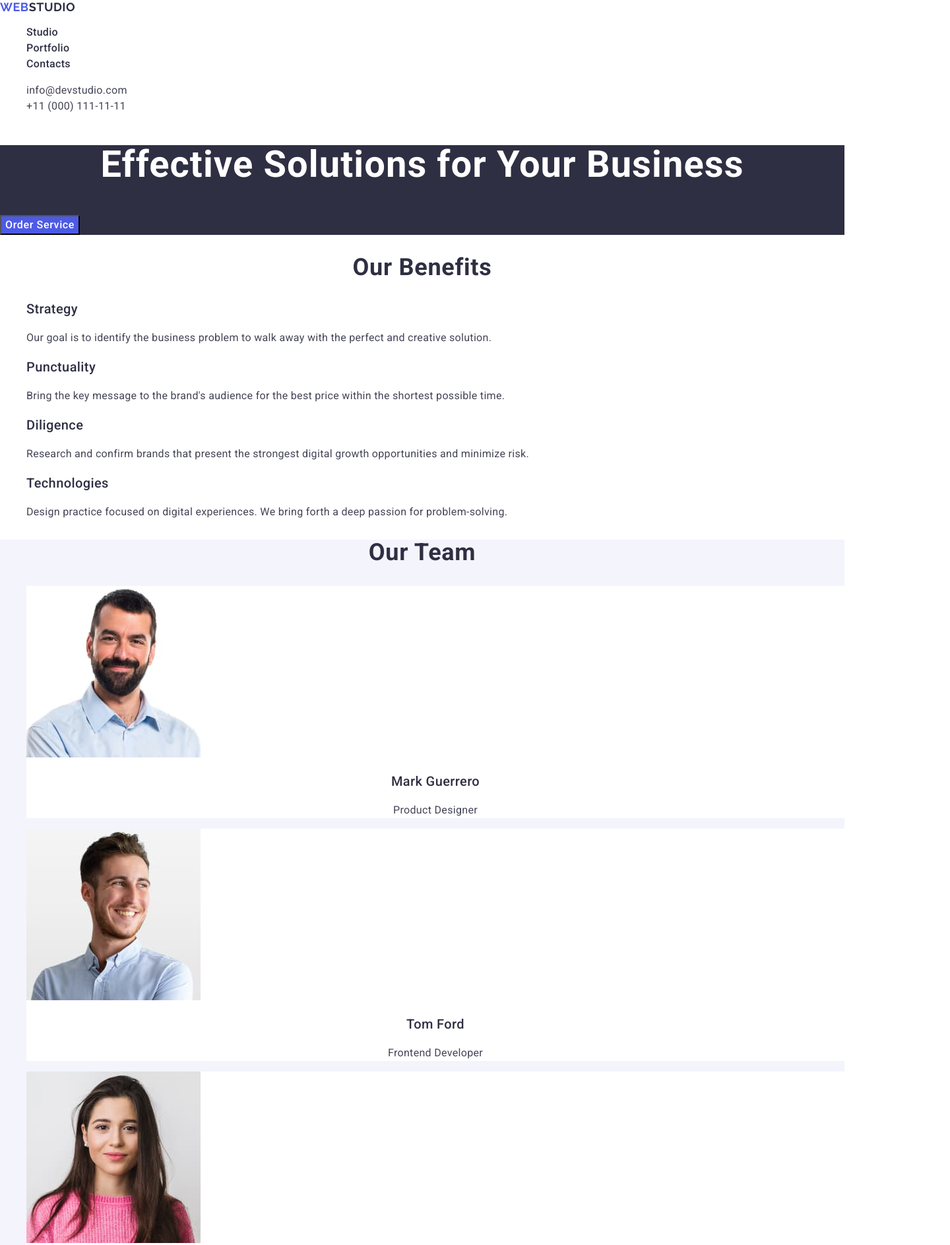
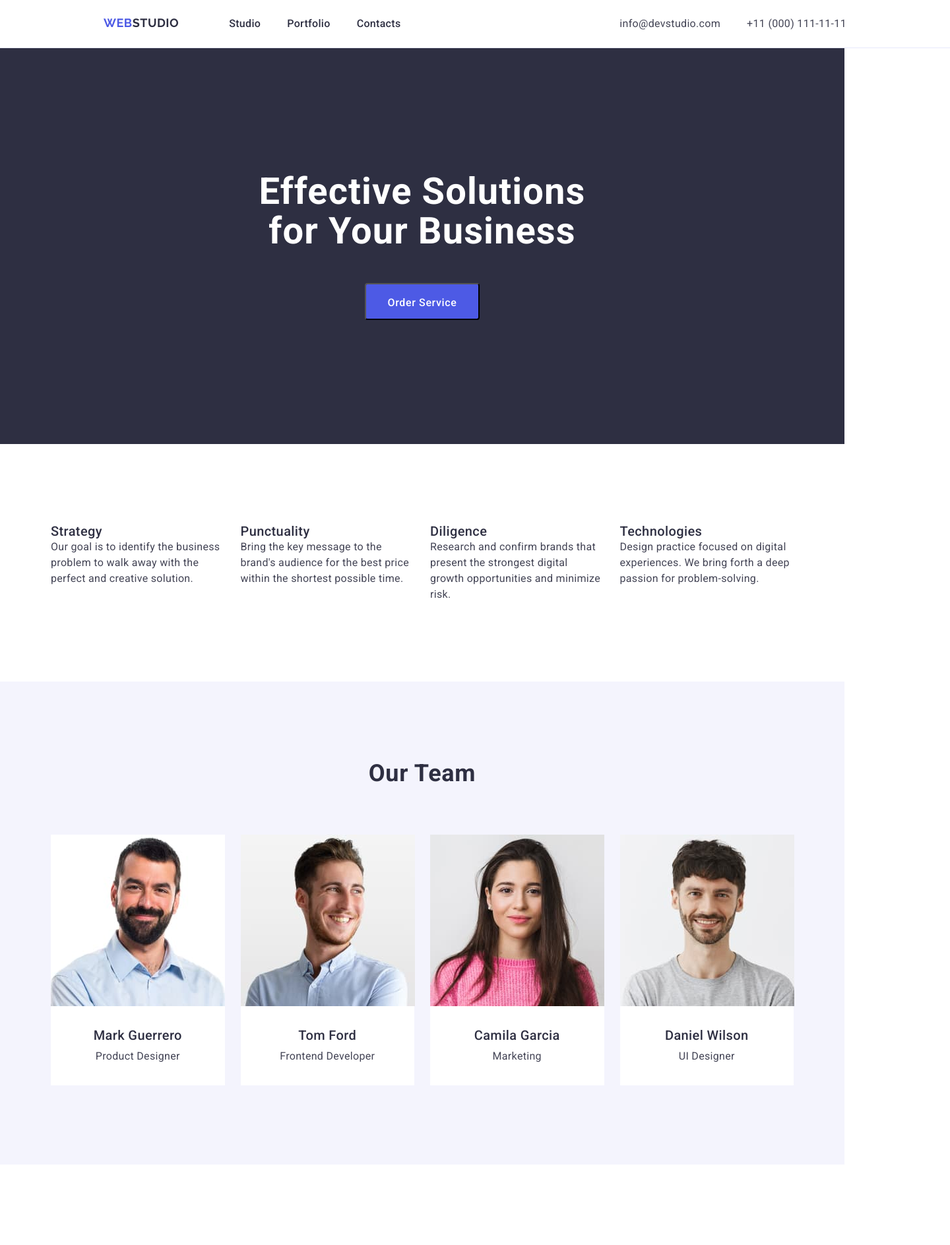
Before and after one commit to ivantrokhymchuk/goit-markup-hw-03, a plain HTML site: page index.html in a window 1280 px wide. Shown: the top 1887 px of the page at 66% size, 1440 px wide, since content can reach past the window. Drawn offline with nearby package versions, Linux system fonts and the light colour scheme.

Commit message:
add styles

```diff
--- a/css/styles.css
+++ b/css/styles.css
@@ -8,10 +8,10 @@ body {
 
 a {
   text-decoration: none;
+  color: inherit;
 }
 
-ul,
-li {
+ul {
   list-style-type: none;
 }
 
@@ -19,7 +19,71 @@ button {
   cursor: pointer;
 }
 
+h1,
+h2,
+h3,
+h4,
+h5,
+h6,
+p {
+  margin-top: 0;
+  margin-bottom: 0;
+}
+
+ul,
+ol {
+  margin-top: 0;
+  margin-bottom: 0;
+  padding-left: 0;
+  list-style-type: none;
+}
+
+img {
+  display: block;
+}
+
+.section {
+  padding-top: 120px;
+  padding-bottom: 120px;
+}
+
 /* ====== HEADER STYLES ====== */
+
+.container {
+  max-width: 1158px;
+  padding-left: 16px;
+  padding-right: 16px;
+  margin-left: auto;
+  margin-right: auto;
+}
+
+.header-nav {
+  display: flex;
+  justify-content: space-between;
+}
+
+.menu {
+  display: flex;
+  margin-left: auto;
+  column-gap: 40px;
+}
+
+.contacts-menu {
+  display: flex;
+  column-gap: 40px;
+}
+
+.page-header {
+  border-bottom: 1px solid #e7e9fc;
+  width: 1440px;
+  margin-right: auto;
+  margin-left: auto;
+}
+
+.page-header-container {
+  display: flex;
+  justify-content: space-between;
+}
 
 .logo-header {
   font-family: "Raleway", sans-serif;
@@ -29,6 +93,7 @@ button {
   line-height: 1.17;
   letter-spacing: 0.03em;
   text-transform: uppercase;
+  margin-right: 76px;
 }
 
 .logo-dark {
@@ -41,6 +106,14 @@ button {
   line-height: 1.5;
   letter-spacing: 0.02em;
   color: #2e2f42;
+}
+
+.logo-header,
+.menu-item,
+.contacts-item,
+.contacts-info {
+  padding-top: 24px;
+  padding-bottom: 24px;
 }
 
 .menu-link:hover,
@@ -65,6 +138,11 @@ button {
 
 .page-hero {
   background-color: #2e2f42;
+  max-width: 1440px;
+  margin-right: auto;
+  margin-left: auto;
+  padding-top: 188px;
+  padding-bottom: 188px;
 }
 
 .title-one {
@@ -74,6 +152,10 @@ button {
   letter-spacing: 0.02em;
   text-align: center;
   color: #fff;
+  width: 496px;
+  margin-bottom: 48px;
+  margin-left: auto;
+  margin-right: auto;
 }
 
 .button-hero {
@@ -83,6 +165,13 @@ button {
   line-height: 1.5;
   letter-spacing: 0.04em;
   color: #fff;
+  border-radius: 4px;
+  min-width: 169px;
+  height: 56px;
+  display: flex;
+  margin-left: auto;
+  margin-right: auto;
+  padding: 16px 32px;
 }
 
 .button-hero:hover,
@@ -93,6 +182,11 @@ button {
 
 /* ====== BENEFITS STYLES ====== */
 
+.betefits-list {
+  display: flex;
+  gap: 24px;
+}
+
 .title-two {
   font-weight: 700;
   font-size: 36px;
@@ -101,6 +195,10 @@ button {
   text-align: center;
   color: #2e2f42;
   text-transform: capitalize;
+}
+
+.benefits-section .title-two {
+  display: none;
 }
 
 .benefits-header {
@@ -117,13 +215,32 @@ button {
   letter-spacing: 0.02em;
 }
 
+.betefits-list-item {
+  width: calc((100% - 72px) / 4);
+}
+
 /* ====== TEAM STYLES ====== */
 .page-team {
   background-color: #f4f4fd;
+  height: 732px;
+  display: flex;
+  flex-wrap: wrap;
+  align-content: center;
+}
+
+.container > .title-two {
+  text-align: center;
+  margin-bottom: 72px;
+}
+
+.team-list {
+  display: flex;
+  gap: 24px;
 }
 
 .team-item {
-  background-color: #FFFFFF;
+  background-color: #ffffff;
+  width: calc((100% - 72px) / 4);
 }
 
 .team-name {
@@ -133,6 +250,7 @@ button {
   letter-spacing: 0.02em;
   text-align: center;
   color: #2e2f42;
+  padding-top: 32px;
 }
 
 .team-text {
@@ -140,12 +258,24 @@ button {
   line-height: 1.5;
   letter-spacing: 0.02em;
   text-align: center;
+  padding-top: 8px;
+  padding-bottom: 32px;
 }
 
 /* ====== PORTFOLIO STYLES ====== */
 
+.portfolio-list {
+  display: flex;
+  flex-wrap: wrap;
+  align-content: center;
+  justify-content: center;
+  column-gap: 24px;
+  row-gap: 48px;
+}
+
 .portfolio-item {
   background-color: #ffffff;
+  width: calc((100% - 48px) / 3);
 }
 
 .portfolio-name {
@@ -154,18 +284,37 @@ button {
   line-height: 1.2;
   letter-spacing: 0.02em;
   color: #2e2f42;
+  /* margin-top: 32px; */
+  margin-bottom: 8px;
 }
 
 .portfolio-text {
   font-size: 16px;
   line-height: 1.5;
   letter-spacing: 0.02em;
+  padding-right: 314px;
+  /* padding-bottom: 32px; */
+}
+
+.portfolio-name,
+.portfolio-text {
+  text-align: left;
+}
+
+.border-container {
+  border-bottom: 1px solid #e7e9fc;
+  border-left: 1px solid #e7e9fc;
+  border-right: 1px solid #e7e9fc;
+  padding: 32px 16px;
+  width: 360px;
+  height: 120px;
 }
 
 /* ====== FOOTER STYLES ====== */
 
 .page-footer {
   background-color: #2e2f42;
+  text-align: left;
 }
 
 .logo-footer {
@@ -176,7 +325,14 @@ button {
   letter-spacing: 0.03em;
   text-transform: uppercase;
   color: #4d5ae5;
+  padding-top: 100px;
+  /* margin: 100px 1169px 188px 156px; */
 }
+
+/* .page-footer > .container {
+  text-align: left;
+  margin-bottom: 72px;
+} */
 
 .logo-white {
   color: #f4f4fd;
@@ -188,4 +344,14 @@ button {
   line-height: 1.5;
   letter-spacing: 0.02em;
   color: #f4f4fd;
+  width: 264px;
+  margin-top: 16px;
+  padding-bottom: 100px;
 }
+
+.container-content {
+  display: flex;
+  flex-direction: column;
+  align-content: right;
+  justify-content: center;
+}
--- a/index.html
+++ b/index.html
@@ -19,6 +19,7 @@
   <body>
     <!--====== HEADER ======-->
     <header class="page-header">
+      <div class="container page-header-container">
         <nav class="header-nav">
           <a class="logo-header" href="./index.html"
             >Web<span class="logo-dark">Studio</span></a
@@ -37,55 +38,59 @@
         </nav>
 
         <address class="contacts" id="contacts">
-        <ul class="contats-menu">
+          <ul class="contacts-menu">
             <li class="contacts-item">
               <a class="contacts-info" href="mailto:info@devstudio.com"
                 >info@devstudio.com</a
               >
             </li>
-          <li>
+            <li class="contacts-item">
               <a class="contacts-info" href="tel:+110001111111"
                 >+11 (000) 111-11-11</a
               >
             </li>
           </ul>
         </address>
+      </div>
     </header>
 
     <!--====== MAIN ======-->
     <main>
       <!--====== HERO ======-->
-      <section class="page-hero">
+      <section class="page-hero" class="section">
+        <div class="container hero-container">
           <h1 class="title-one">Effective Solutions for Your Business</h1>
           <button type="button" class="button-hero">Order Service</button>
+        </div>
       </section>
 
       <!--====== BENEFITS ======-->
-      <section>
+      <section class="section benefits-section">
+        <div class="container benefits-container">
           <h2 class="title-two">Our benefits</h2>
-        <ul>
-          <li>
+          <ul class="betefits-list">
+            <li class="betefits-list-item">
               <h3 class="benefits-header">Strategy</h3>
               <p class="benefits-text">
-              Our goal is to identify the business problem to walk away with the
-              perfect and creative solution.
+                Our goal is to identify the business problem to walk away with
+                the perfect and creative solution.
               </p>
             </li>
-          <li>
+            <li class="betefits-list-item">
               <h3 class="benefits-header">Punctuality</h3>
               <p class="benefits-text">
                 Bring the key message to the brand's audience for the best price
                 within the shortest possible time.
               </p>
             </li>
-          <li>
+            <li class="betefits-list-item">
               <h3 class="benefits-header">Diligence</h3>
               <p class="benefits-text">
                 Research and confirm brands that present the strongest digital
                 growth opportunities and minimize risk.
               </p>
             </li>
-          <li>
+            <li class="betefits-list-item">
               <h3 class="benefits-header">Technologies</h3>
               <p class="benefits-text">
                 Design practice focused on digital experiences. We bring forth a
@@ -93,12 +98,14 @@
               </p>
             </li>
           </ul>
+        </div>
       </section>
 
       <!--====== TEAM ======-->
-      <section class="page-team">
+      <section class="page-team" class="section">
+        <div class="container team-container">
           <h2 class="title-two" id="team">Our Team</h2>
-        <ul>
+          <ul class="team-list">
             <li class="team-item">
               <img
                 src="./images/mark-guerrero.jpg"
@@ -140,12 +147,14 @@
               <p class="team-text">UI Designer</p>
             </li>
           </ul>
+        </div>
       </section>
 
       <!--====== PORTFOLIO ======-->
-      <section>
+      <section class="section">
+        <div class="container">
           <h2 class="title-two" id="portfolio-section">Our Portfolio</h2>
-        <ul>
+          <ul class="portfolio-list">
             <li class="portfolio-item">
               <img
                 src="./images/banking-app.jpg"
@@ -153,8 +162,10 @@
                 width="360"
                 height="300"
               />
+              <div class="border-container">
                 <h3 class="portfolio-name">Banking App</h3>
                 <p class="portfolio-text">App</p>
+              </div>
             </li>
             <li class="portfolio-item">
               <img
@@ -163,8 +174,11 @@
                 width="360"
                 height="300"
               />
+
+              <div class="border-container">
                 <h3 class="portfolio-name">Cashless Payment</h3>
                 <p class="portfolio-text">Marketing</p>
+              </div>
             </li>
             <li class="portfolio-item">
               <img
@@ -173,8 +187,10 @@
                 width="360"
                 height="300"
               />
+              <div class="border-container">
                 <h3 class="portfolio-name">Meditation App</h3>
                 <p class="portfolio-text">App</p>
+              </div>
             </li>
             <li class="portfolio-item">
               <img
@@ -183,42 +199,51 @@
                 width="360"
                 height="300"
               />
+              <div class="border-container">
                 <h3 class="portfolio-name">Taxi Service</h3>
                 <p class="portfolio-text">Marketing</p>
+              </div>
             </li>
-          <li>
+            <li class="portfolio-item">
               <img
                 src="./images/screen-illustrations.jpg"
                 alt="Screen Illustrations image"
                 width="360"
                 height="300"
               />
+              <div class="border-container">
                 <h3 class="portfolio-name">Screen Illustrations</h3>
                 <p class="portfolio-text">Design</p>
+              </div>
             </li>
-          <li>
+            <li class="portfolio-item">
               <img
                 src="./images/online-courses.jpg"
                 alt="Girl image"
                 width="360"
                 height="300"
               />
+              <div class="border-container">
                 <h3 class="portfolio-name">Online Courses</h3>
                 <p class="portfolio-text">Marketing</p>
+              </div>
             </li>
           </ul>
+        </div>
       </section>
     </main>
 
     <!--====== FOOTER ======-->
-    <footer class="page-footer">
+    <footer class="page-footer" class="section">
+      <div class="container container-content">
         <a class="logo-footer" href="./index.html"
           >Web<span class="logo-white">Studio</span></a
         >
         <p class="footer-text">
-        Increase the flow of customers and sales for your business with digital
-        marketing & growth solutions.
+          Increase the flow of customers and sales for your business with
+          digital marketing & growth solutions.
         </p>
+      </div>
     </footer>
   </body>
 </html>
```
Lines whose indentation alone changed are shown as unchanged.
